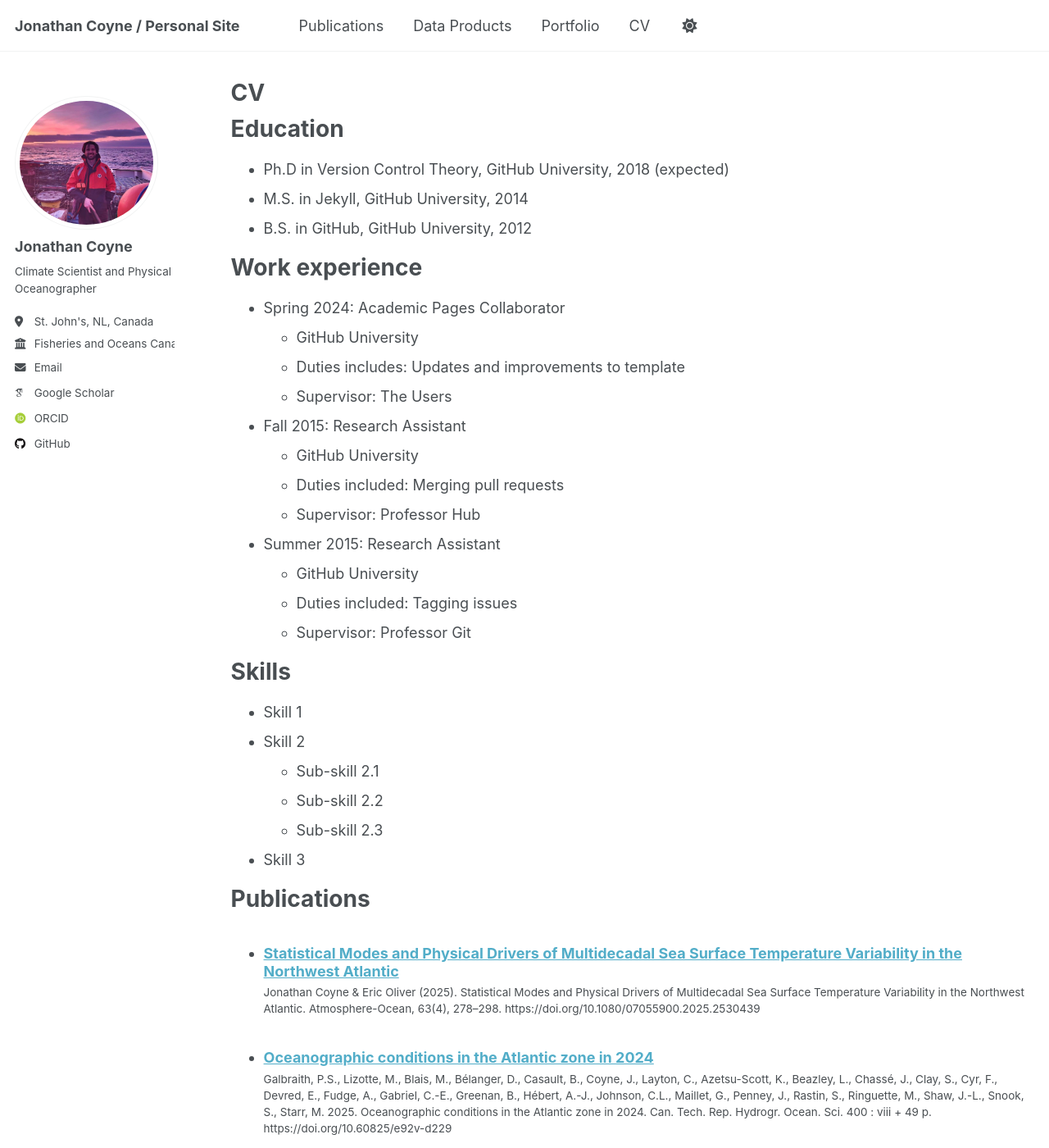
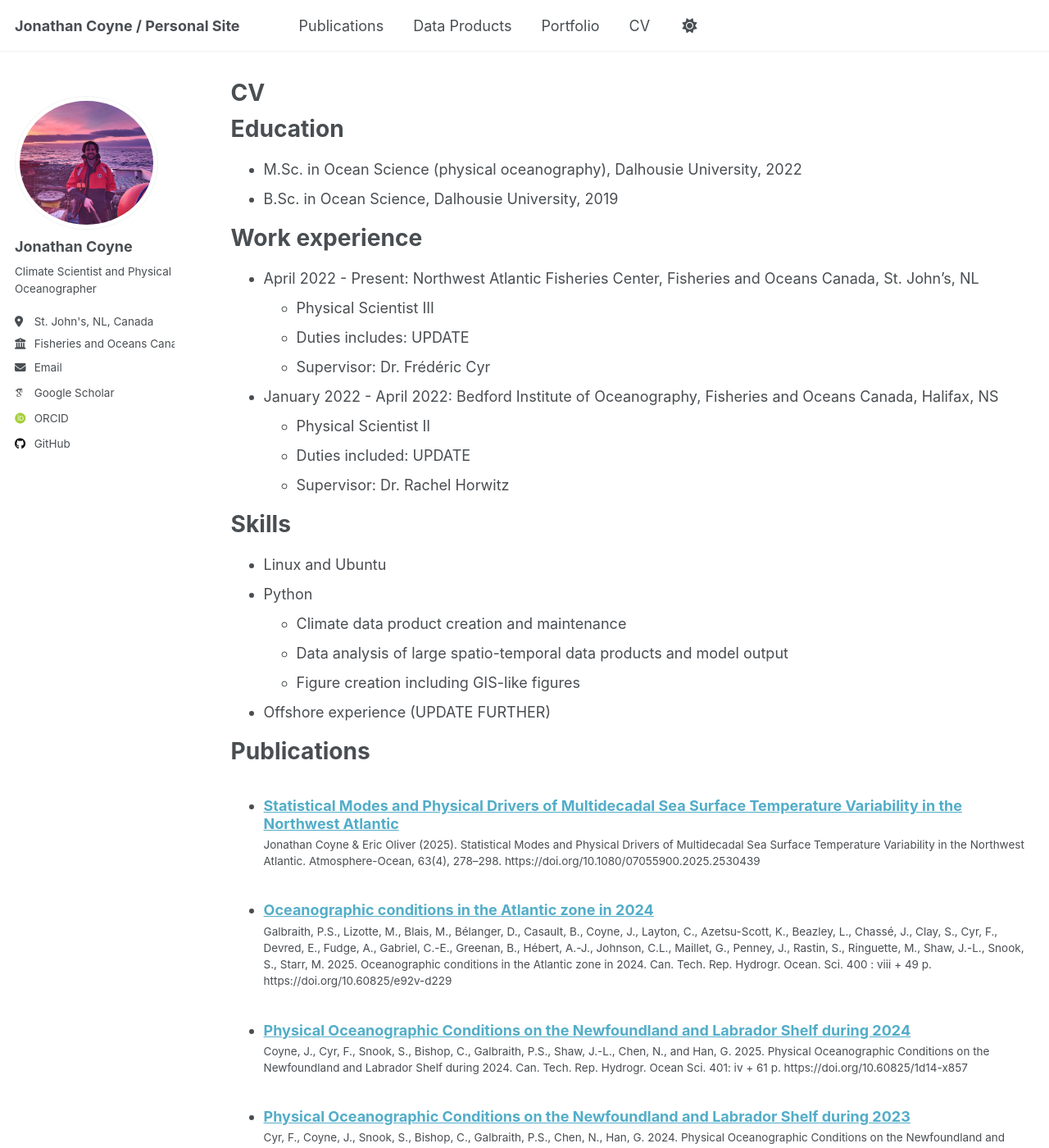
Before and after one commit to jn533213/jn533213.github.io, a Jekyll site: the page built from _pages/cv.md, in a window 1280 px wide and 1400 px high. Shown: the whole window at 82% size. Built offline with Jekyll 4.4.1, drawn with Linux system fonts in a browser that asks for light colours; some web fonts are replaced; a script that is not in the unit is left out; some of the changed text lies outside the part shown.

Commit message:
Update cv.md
update with cv information, initial

```diff
--- a/_pages/cv.md
+++ b/_pages/cv.md
@@ -11,35 +11,29 @@ redirect_from:
 
 Education
 ======
-* Ph.D in Version Control Theory, GitHub University, 2018 (expected)
-* M.S. in Jekyll, GitHub University, 2014
-* B.S. in GitHub, GitHub University, 2012
+* M.Sc. in Ocean Science (physical oceanography), Dalhousie University, 2022
+* B.Sc. in Ocean Science, Dalhousie University, 2019
 
 Work experience
 ======
-* Spring 2024: Academic Pages Collaborator
-  * GitHub University
-  * Duties includes: Updates and improvements to template
-  * Supervisor: The Users
+* April 2022 - Present: Northwest Atlantic Fisheries Center, Fisheries and Oceans Canada, St. John's, NL
+  * Physical Scientist III
+  * Duties includes: UPDATE
+  * Supervisor: Dr. Frédéric Cyr
 
-* Fall 2015: Research Assistant
-  * GitHub University
-  * Duties included: Merging pull requests
-  * Supervisor: Professor Hub
-
-* Summer 2015: Research Assistant
-  * GitHub University
-  * Duties included: Tagging issues
-  * Supervisor: Professor Git
+* January 2022 - April 2022: Bedford Institute of Oceanography, Fisheries and Oceans Canada, Halifax, NS
+  * Physical Scientist II
+  * Duties included: UPDATE
+  * Supervisor: Dr. Rachel Horwitz
 
 Skills
 ======
-* Skill 1
-* Skill 2
-  * Sub-skill 2.1
-  * Sub-skill 2.2
-  * Sub-skill 2.3
-* Skill 3
+* Linux and Ubuntu
+* Python
+  * Climate data product creation and maintenance
+  * Data analysis of large spatio-temporal data products and model output
+  * Figure creation including GIS-like figures
+* Offshore experience (UPDATE FURTHER)
 
 Publications
 ======
@@ -47,13 +41,7 @@ Publications
     {% include archive-single-cv.html %}
   {% endfor %}</ul>
 
-Talks
-======
-  <ul>{% for post in site.talks reversed %}
-    {% include archive-single-talk-cv.html  %}
-  {% endfor %}</ul>
-
-Teaching
+Data Products
 ======
   <ul>{% for post in site.teaching reversed %}
     {% include archive-single-cv.html %}
@@ -61,4 +49,4 @@ Teaching
 
 Service and leadership
 ======
-* Currently signed in to 43 different slack teams
+* UPDATE
```
